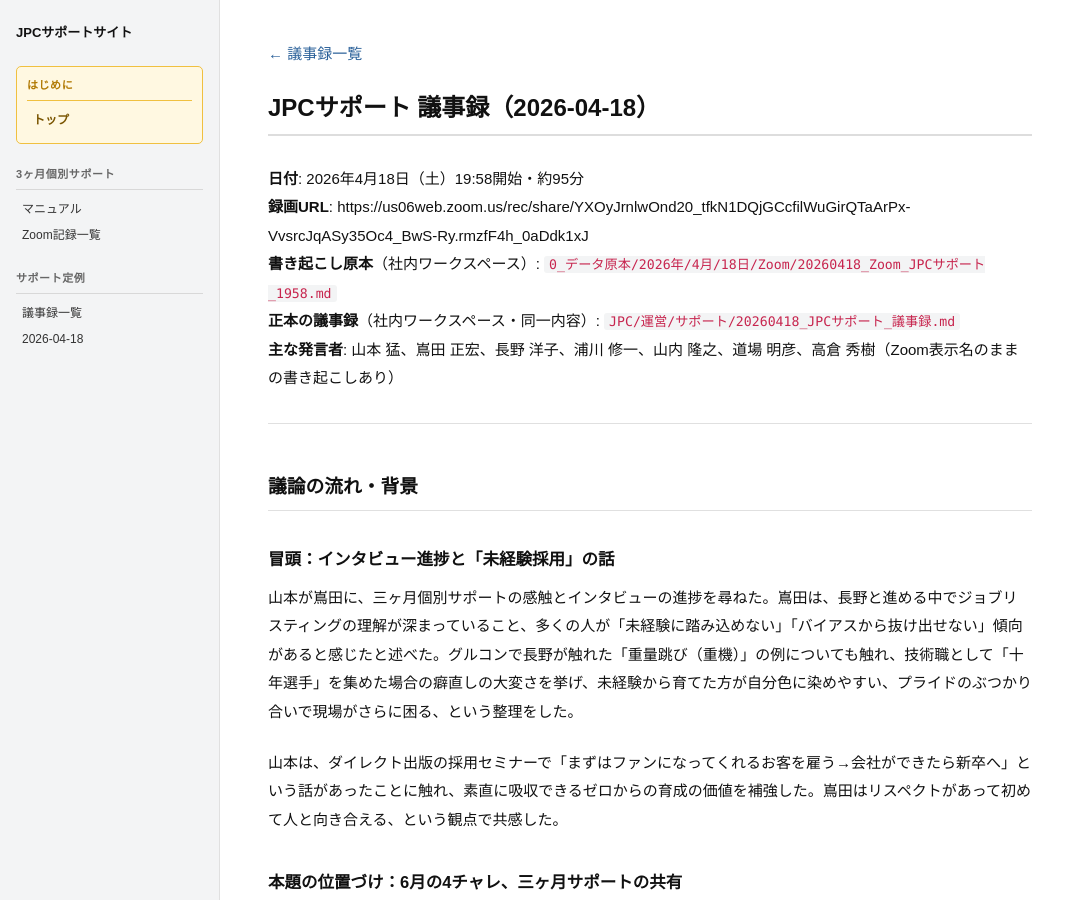
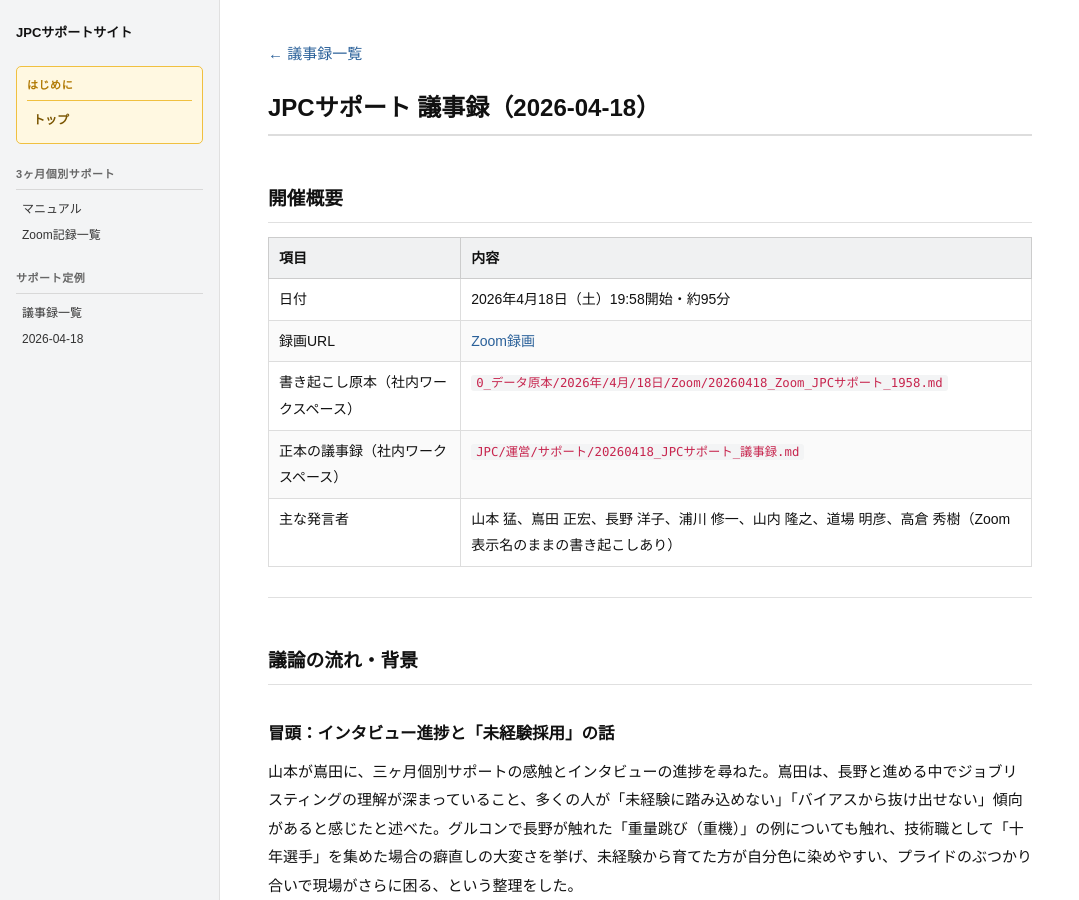
Before and after one commit to staffsolution/staffsolution-support, a Jekyll site: the page built from サポート定例/20260418_JPCサポート_議事録.md, in a window 1280 px wide and 900 px high. Shown: the whole window, without its empty margins (0-1079 px from the left). Built offline with Jekyll 4.4.1, drawn with Linux system fonts in a browser that asks for light colours; some of the changed text lies outside the part shown.

Commit message:
議事録の録画URLをZoom録画テキストリンク形式に統一
Made-with: Cursor

```diff
--- a/サポート定例/20260418_JPCサポート_議事録.md
+++ b/サポート定例/20260418_JPCサポート_議事録.md
@@ -7,11 +7,15 @@ title: "JPCサポート定例 議事録（2026-04-18）"
 
 # JPCサポート 議事録（2026-04-18）
 
-**日付**: 2026年4月18日（土）19:58開始・約95分
-**録画URL**: https://us06web.zoom.us/rec/share/YXOyJrnlwOnd20_tfkN1DQjGCcfilWuGirQTaArPx-VvsrcJqASy35Oc4_BwS-Ry.rmzfF4h_0aDdk1xJ
-**書き起こし原本**（社内ワークスペース）: `0_データ原本/2026年/4月/18日/Zoom/20260418_Zoom_JPCサポート_1958.md`
-**正本の議事録**（社内ワークスペース・同一内容）: `JPC/運営/サポート/20260418_JPCサポート_議事録.md`
-**主な発言者**: 山本 猛、嶌田 正宏、長野 洋子、浦川 修一、山内 隆之、道場 明彦、高倉 秀樹（Zoom表示名のままの書き起こしあり）
+## 開催概要
+
+| 項目 | 内容 |
+|---|---|
+| 日付 | 2026年4月18日（土）19:58開始・約95分 |
+| 録画URL | [Zoom録画](https://us06web.zoom.us/rec/share/YXOyJrnlwOnd20_tfkN1DQjGCcfilWuGirQTaArPx-VvsrcJqASy35Oc4_BwS-Ry.rmzfF4h_0aDdk1xJ) |
+| 書き起こし原本（社内ワークスペース） | `0_データ原本/2026年/4月/18日/Zoom/20260418_Zoom_JPCサポート_1958.md` |
+| 正本の議事録（社内ワークスペース） | `JPC/運営/サポート/20260418_JPCサポート_議事録.md` |
+| 主な発言者 | 山本 猛、嶌田 正宏、長野 洋子、浦川 修一、山内 隆之、道場 明彦、高倉 秀樹（Zoom表示名のままの書き起こしあり） |
 
 ---
 
@@ -207,8 +211,9 @@ title: "JPCサポート定例 議事録（2026-04-18）"
 
 ---
 Produced by スタッフソリューション
-Version: 1.1 (2026-04-20)
+Version: 1.2 (2026-04-20)
 変更履歴：
 - 1.0 → 1.1：社内正本 v1.2 に合わせ、締めの「嶌田の意見」表記で統一。Cursor表記に整理
+- 1.1 → 1.2：冒頭を開催概要表に整理し、録画URLを docs-jpc グルコン議事録と同様の [Zoom録画](URL) 形式に変更
 備考：社内正本 `JPC/運営/サポート/20260418_JPCサポート_議事録.md` と内容を揃えつつ、本サイト用に front matter・パンくず・社内パス注記を追加
 ---
```
